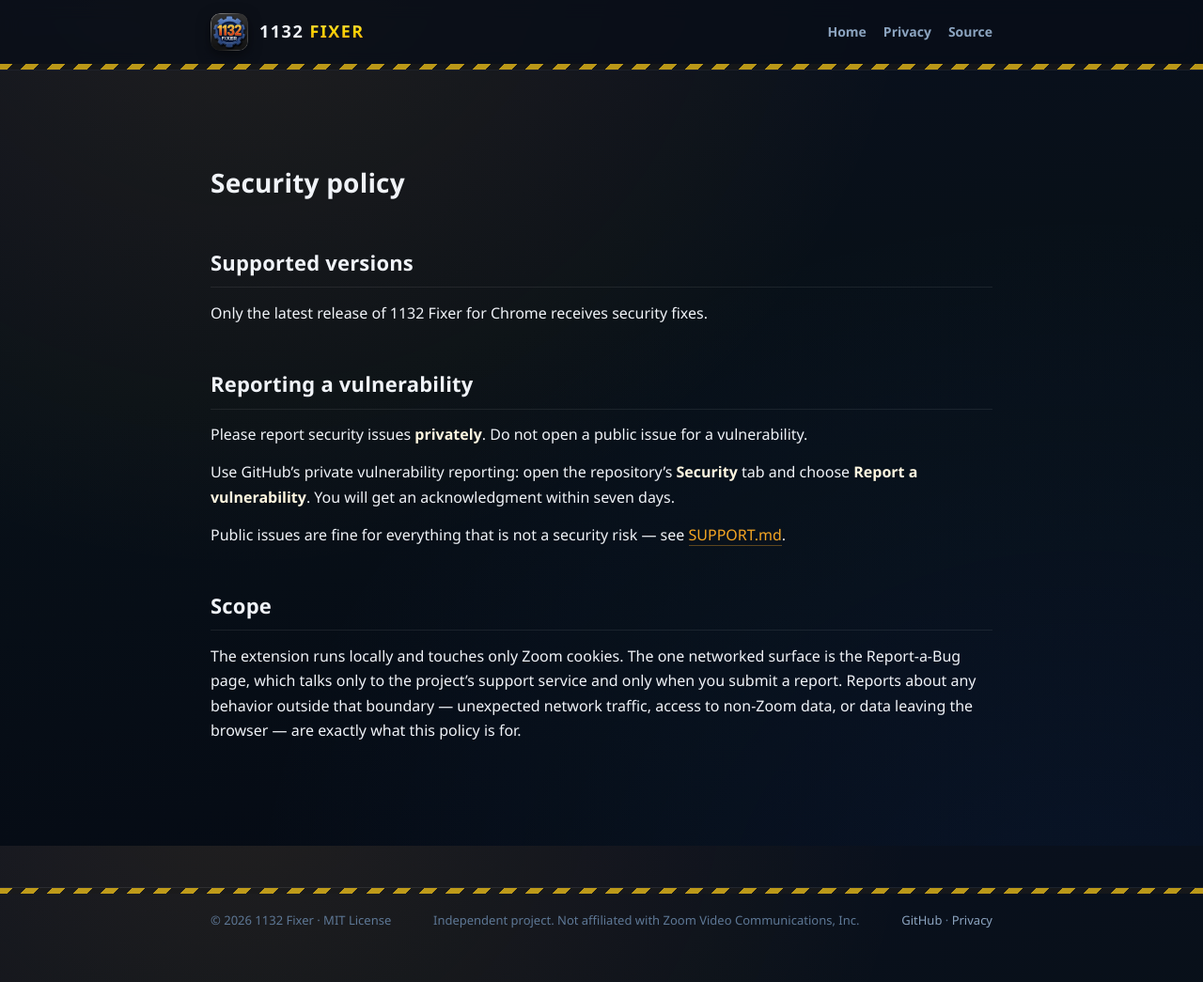
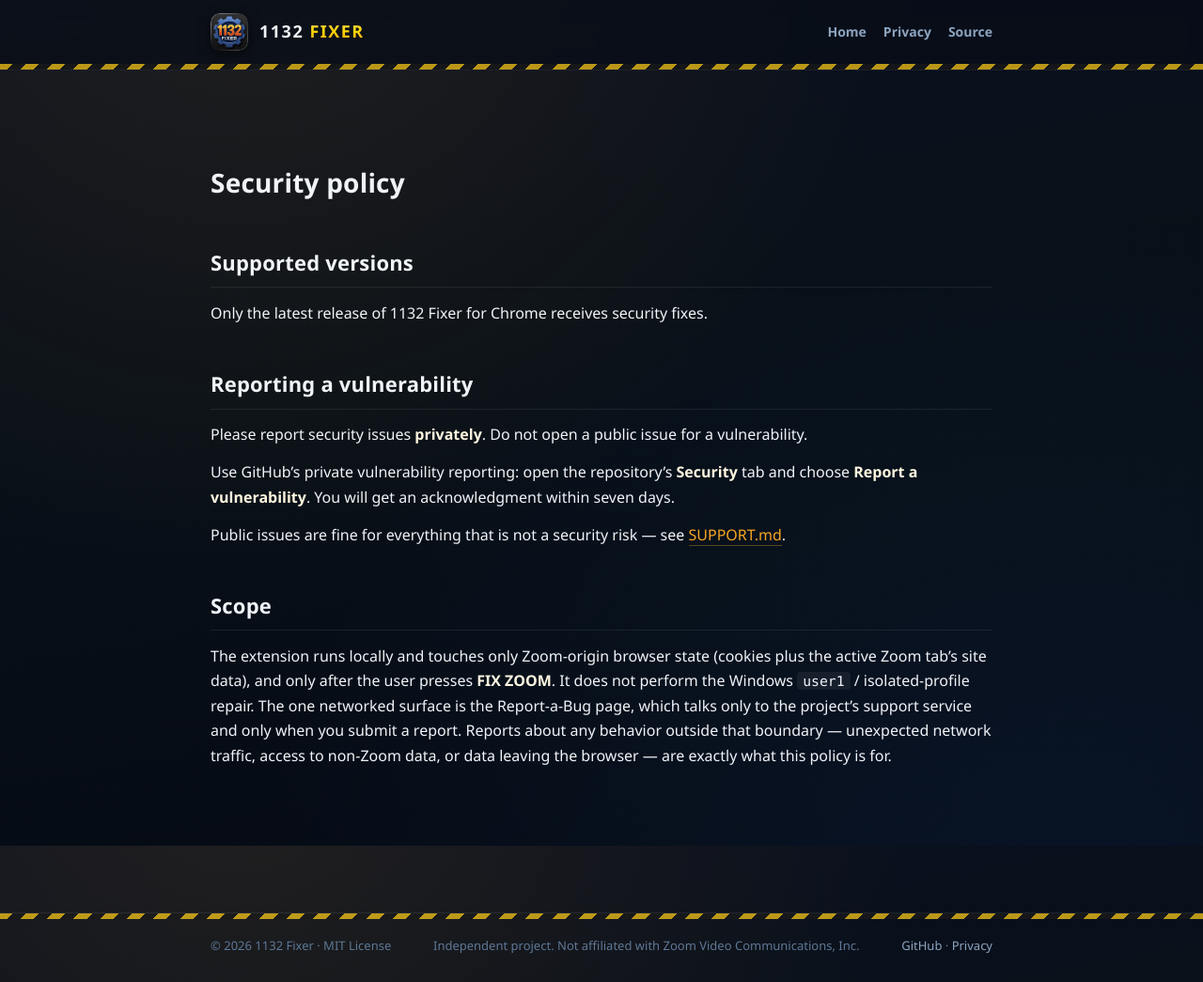
Before and after one commit to 1132-Fixer/chrome, a Jekyll site: the page built from SECURITY.md, in a window 1280 px wide and 1045 px high. Shown: the whole window at 94% size. Built offline with Jekyll 4.4.1, drawn with Linux system fonts in a browser that asks for light colours; our own code applies the rules of GitHub Pages for plain Markdown files.

Commit message:
docs: README/NOTICE modernization — Error 1132 browser vs Windows path (#23)
Canonical README now states what Error 1132 means in this tool (Zoom
cookie/site-data cleanup), what the extension does not do (no Windows
user1/isolated profile), supported-browser packaging (Chrome/Edge/Brave/
Firefox; Firefox runtime MANUAL_VALIDATION_REQUIRED), privacy and
click-gated Zoom-only hosts, install/dev/package commands, and Zoom
independence.

Source version stays 1.2.7. Live Chrome Web Store listing measured 1.2.1.
No store publish. LICENSE remains MIT; NOTICE.md records non-affiliation.

Co-authored-by: HT <High-Texas@high-texas.com>

```diff
--- a/SECURITY.md
+++ b/SECURITY.md
@@ -18,8 +18,11 @@ Public issues are fine for everything that is not a security risk — see
 
 ## Scope
 
-The extension runs locally and touches only Zoom cookies. The one networked
-surface is the Report-a-Bug page, which talks only to the project's support
-service and only when you submit a report. Reports about any behavior outside
-that boundary — unexpected network traffic, access to non-Zoom data, or data
-leaving the browser — are exactly what this policy is for.
+The extension runs locally and touches only Zoom-origin browser state (cookies
+plus the active Zoom tab's site data), and only after the user presses
+**FIX ZOOM**. It does not perform the Windows `user1` / isolated-profile
+repair. The one networked surface is the Report-a-Bug page, which talks only
+to the project's support service and only when you submit a report. Reports
+about any behavior outside that boundary — unexpected network traffic, access
+to non-Zoom data, or data leaving the browser — are exactly what this policy
+is for.
```
Also changed, not shown: NOTICE.md (added, +60 -0 lines), PRIVACY_POLICY.md (+1 -1 lines), STORE_LISTING.md (+1 -1 lines), SUPPORT.md (+5 -2 lines), index.md (+14 -5 lines), CHANGELOG.md, README.md.
